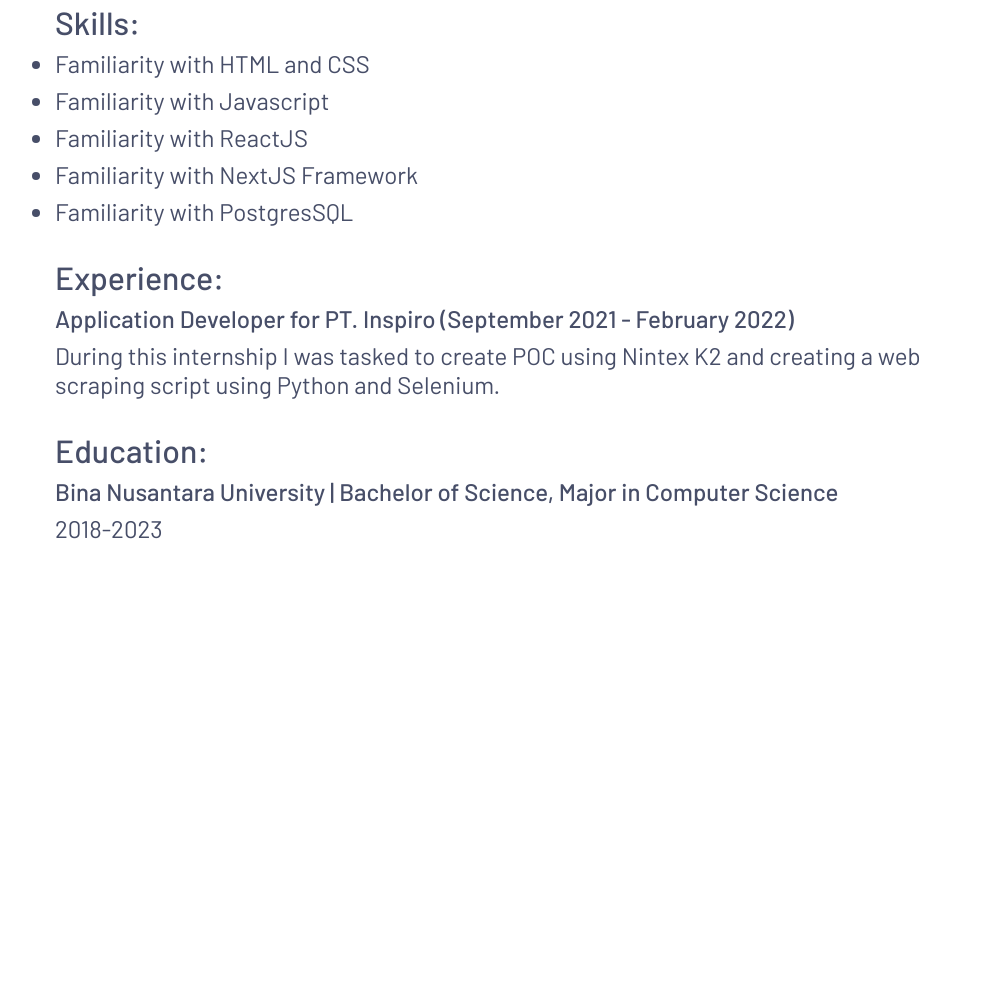
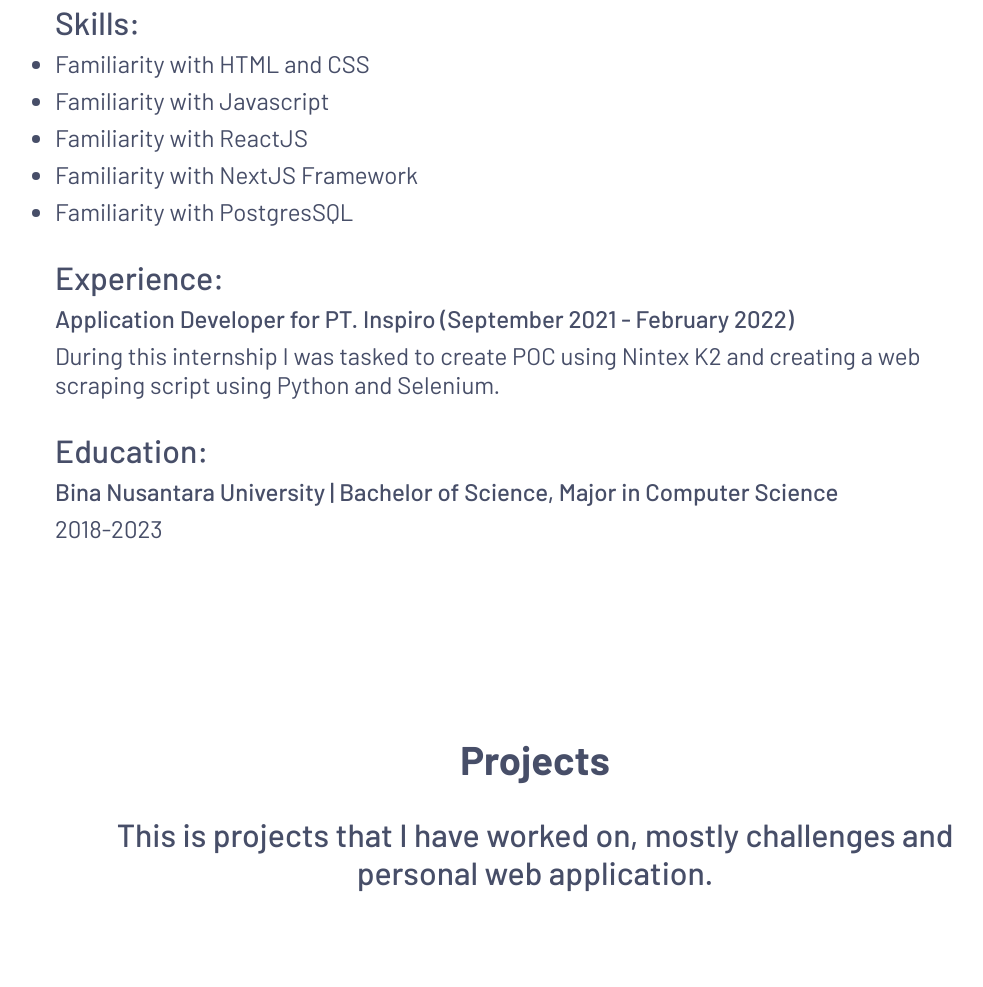
Before and after one commit to ygabdn29/my-portofolio, a website: page index.html in a window 1280 px wide. Shown: the part 1416-2403 px from the top of the page, without its empty margins (105-1088 px from the left). Before the commit the page ends 2055 px from the top, so only its background shows below. Drawn offline with Linux system fonts and the light colour scheme.

Commit message:
feat: adding projects section

```diff
--- a/index.html
+++ b/index.html
@@ -112,6 +112,17 @@
           </div>
         </section>
       </div>
+
+      <div class="wrapper">
+        <section class="projects">
+          <h2 class="heading-secondary heading-center">Projects</h2>
+
+          <p class="projects__lead-in">
+            This is projects that I have worked on, mostly challenges and
+            personal web application.
+          </p>
+        </section>
+      </div>
     </main>
   </body>
 </html>
--- a/sass/pages/_index.scss
+++ b/sass/pages/_index.scss
@@ -153,3 +153,19 @@
     }
   }
 }
+
+.projects {
+  max-width: 120rem;
+  width: 100%;
+  padding: 6rem 10rem;
+  display: flex;
+  flex-direction: column;
+  gap: 2rem;
+  color: var(--clr-text-primary);
+
+  &__lead-in {
+    font-size: 2rem;
+    font-weight: 500;
+    text-align: center;
+  }
+}
```
Also changed, not shown: css/main.css, 1 other file.
